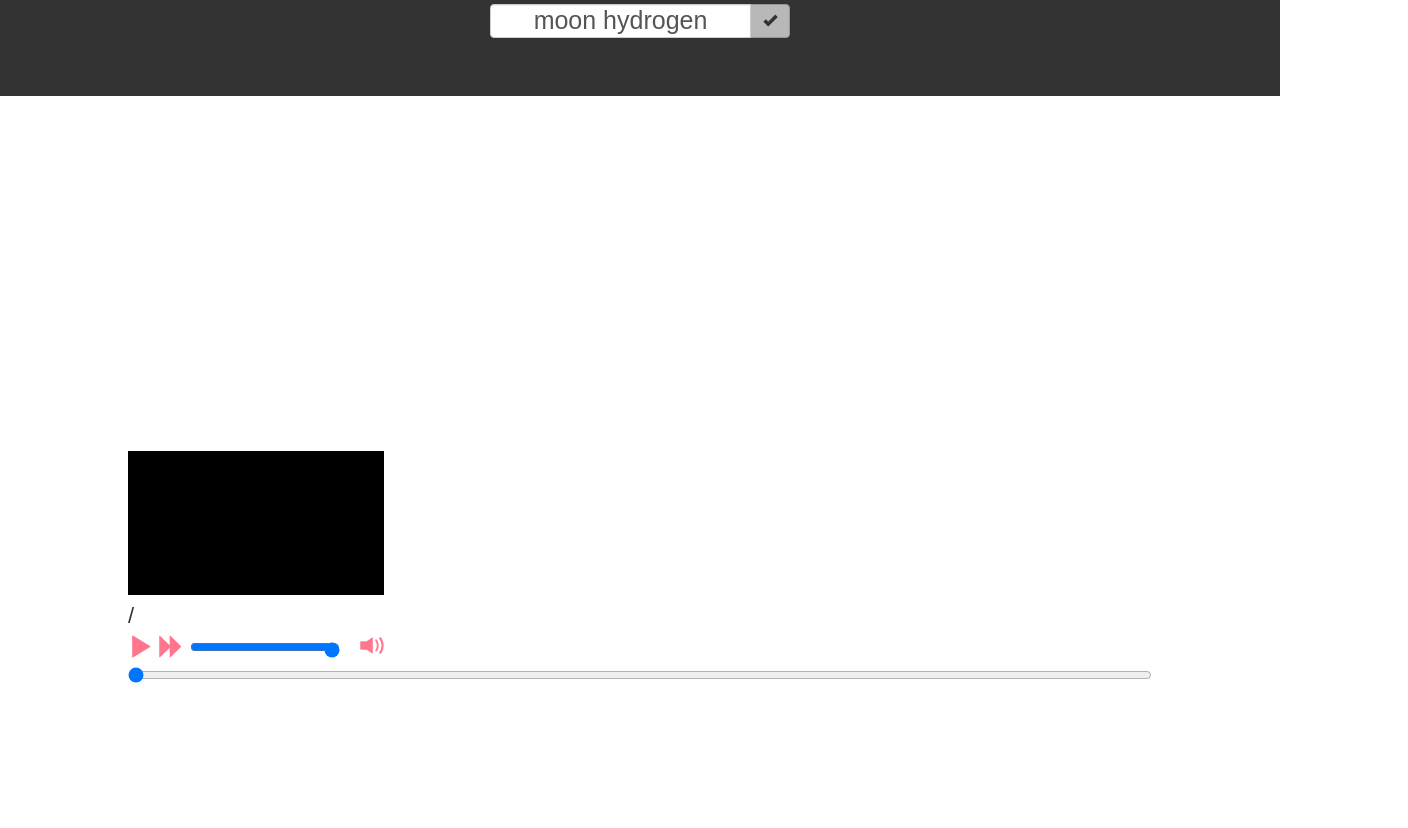
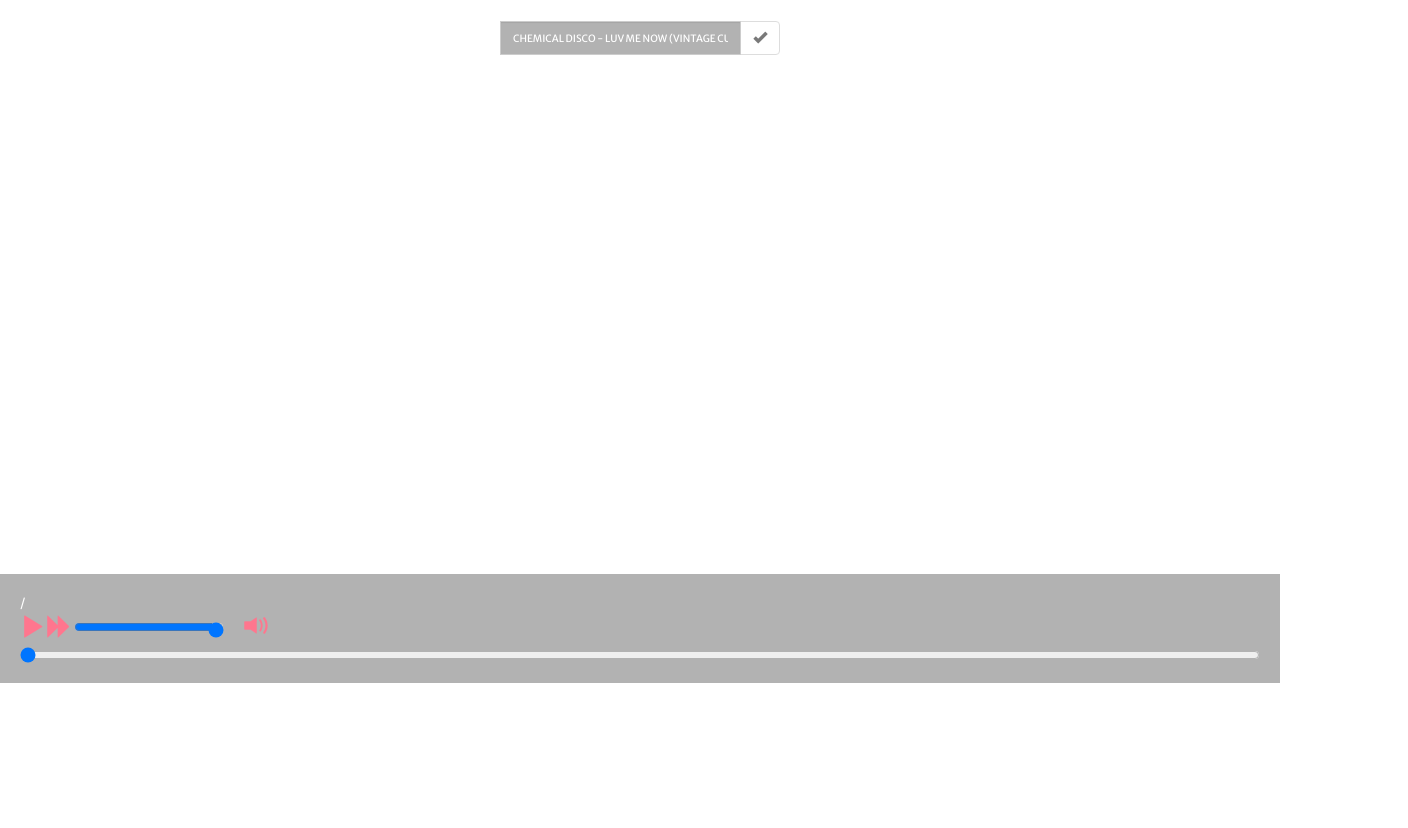
Before and after one commit to angeloperpa/youtube-radio, a plain HTML site: page index.html in a window 1280 px wide. Shown: the part 117-945 px from the top of the page, 1408 px wide, since content can reach past the window. Before the commit the page ends 800 px from the top, so only its background shows below. Drawn offline with nearby package versions, Linux system fonts and the light colour scheme; a web font is replaced by a local one.

Commit message:
Redraw Front-End

```diff
--- a/index.html
+++ b/index.html
@@ -7,28 +7,31 @@
 	<script src="http://maxcdn.bootstrapcdn.com/bootstrap/3.3.7/js/bootstrap.min.js"></script>
 	<script src="https://www.youtube.com/iframe_api"></script>
 	<style type="text/css">
-		@import 'https://fonts.googleapis.com/css?family=Chathura';
+		@import url('https://fonts.googleapis.com/css?family=Merriweather+Sans');
 		body {
-			font-family: 'Chathura', sans-serif;
-			font-size: 22px;
-		}
-		.jumbotron {
-			color: white;
-			background: rgba(0, 0, 0, 0.8);
+			font-family: 'Merriweather Sans', sans-serif;
+			font-size: 12px;
+			overflow: hidden;
 		}
 		.search-area {
-			width: 320px;
-			margin: auto;
+			width: 300px;
+			margin: 10% auto;
 			padding: 10px;
 		}
 		.form-control {
-			font-size: 25px;
+			font-size: 10px;
+			border-radius: 0px;
+			text-transform: uppercase;
+			background-color: rgba(0, 0, 0, 0.3);
+			color: #fff;
 		}
 		.controls {
 			bottom: 0px;
 			position: absolute;
-			width: 80%;
-			margin-left: 10%;
+			width: 100%;
+			background-color: rgba(0, 0, 0, 0.3);
+			color: #fff;
+			padding: 20px;
 		}
 		#player-placeholder {
 			display: none;
@@ -50,31 +53,32 @@
 			margin-right: 20px;
 		}
 		#thumbnail {
-			width: 256px;
-			height: 144px;
-			background-color: black;
-			margin-bottom: 5px;
-			background-size: 100%;
+			width: 100%;
+			height: 100%;
+			background-color: #fff;
+			background-size: cover;
 			background-repeat: no-repeat;
 			background-position: center center;
+		    -webkit-filter: blur(10px);
+		    filter: blur(10px);
+		    position: absolute;
+		    transform: scale(1.2);
+		    overflow: hidden;
 		}
 	</style>
 </head>
 <body>
-	<section class="jumbotron text-center">
-		<h2>YouTube Radio</h2>
-		<section class="search-area">
-			<section class="input-group">
-				<input value="moon hydrogen" id="query" type="text" class="form-control text-center">
-				<span class="input-group-btn">
-					<button id="search-button" class="btn btn-default" type="button" disabled><span class="glyphicon glyphicon-ok"></span></button>
-				</span>
+	<section id="thumbnail"></section>
+	<section class="search-area">
+		<section class="input-group">
+			<input value="Chemical Disco - Luv Me Now (Vintage Culture Remix)" id="query" type="text" class="form-control text-center">
+			<span class="input-group-btn">
+				<button id="search-button" class="btn btn-default" type="button" disabled><span class="glyphicon glyphicon-ok"></span></button>
+			</span>
 		</section>
-	</section>
 	</section>
 	<section class="controls">
 		<section id="title"></section>
-		<section id="thumbnail"></section>
 		<span id="current-time"></span> / <span id="duration"></span><br>
 		<a id="playPause" class="control-icons"><span id="playPause-icon" class="glyphicon glyphicon-play"></span></a>
 		<a id="nextVideo" class="control-icons"><span id="playPause-icon" class="glyphicon glyphicon-forward"></span></a>
```
